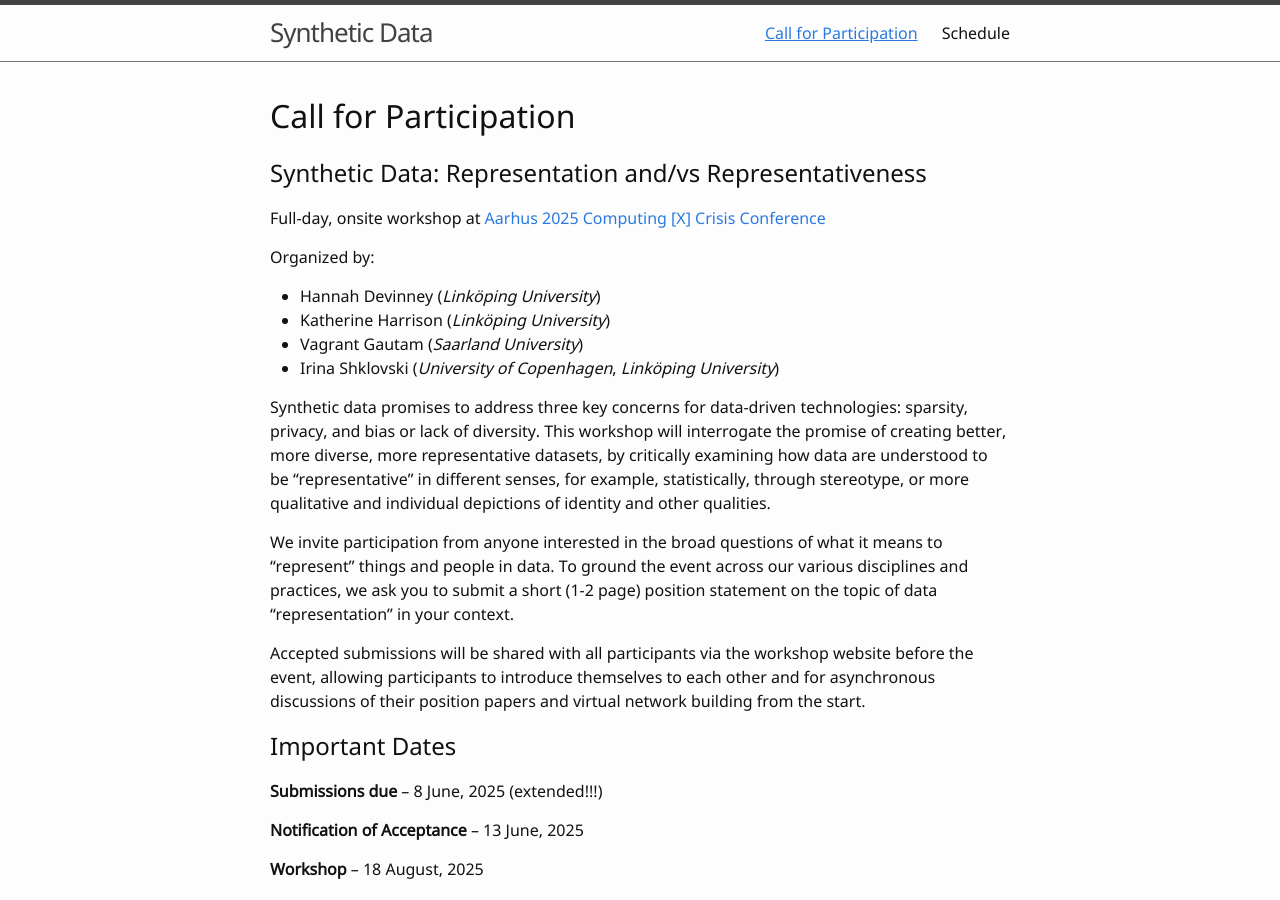
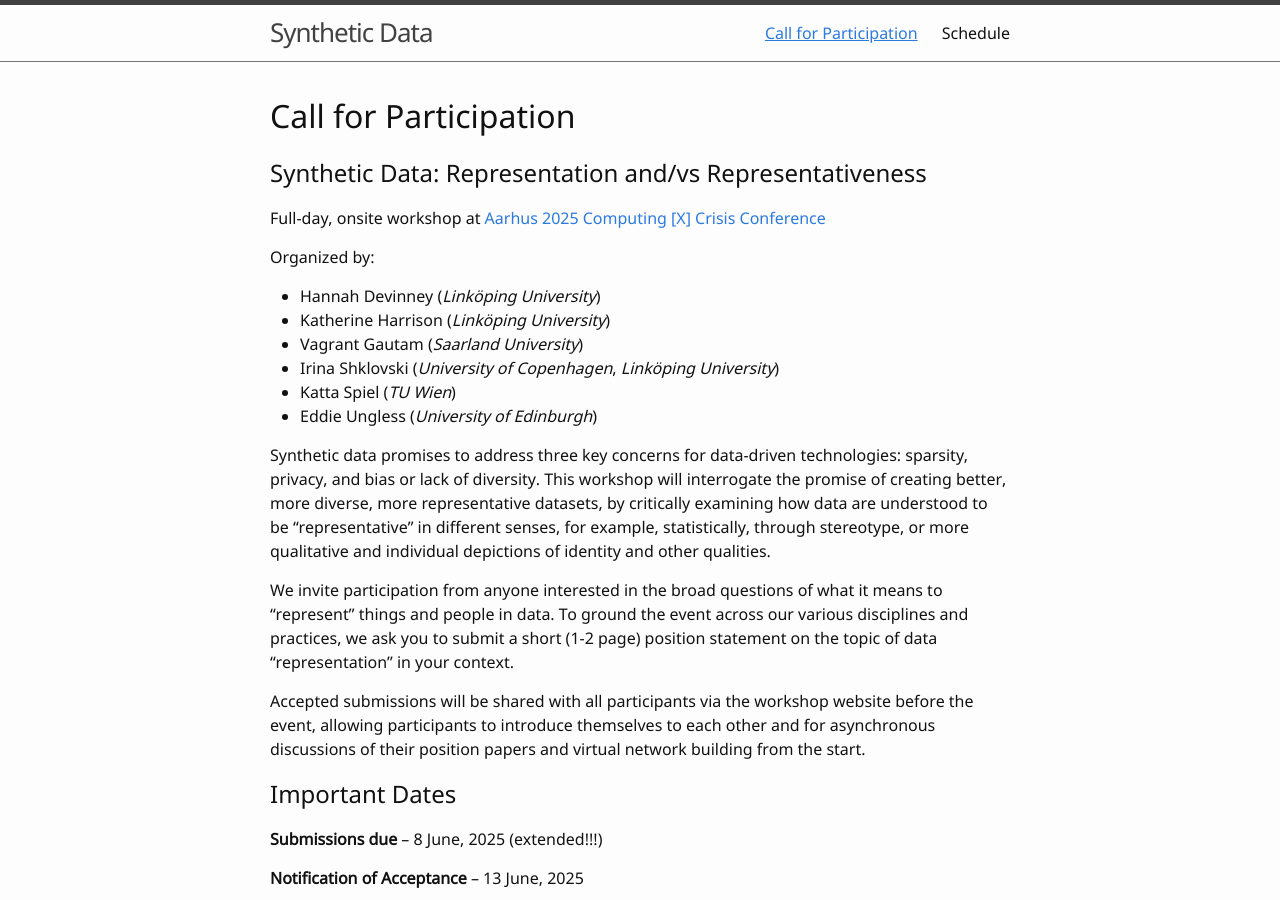
Before and after one commit to synthetic-data-workshop/synthetic-data-workshop.github.io, a Jekyll site: the page built from call-for-participation.md, in a window 1280 px wide and 900 px high. Built offline with Jekyll 4.4.1, drawn with Linux system fonts in a browser that asks for light colours.

Commit message:
add katta and eddie to organizers

```diff
--- a/call-for-participation.md
+++ b/call-for-participation.md
@@ -13,6 +13,8 @@ Organized by:
 - Katherine Harrison (_Linköping University_)
 - Vagrant Gautam (_Saarland University_)
 - Irina Shklovski (_University of Copenhagen_, _Linköping University_)
+- Katta Spiel (_TU Wien_)
+- Eddie Ungless (_University of Edinburgh_)
 
 Synthetic data promises to address three key concerns for data-driven technologies: sparsity, privacy, and bias or lack of diversity.
 This workshop will interrogate the promise of creating better, more diverse, more representative datasets, by critically examining how data are understood to be "representative" in different senses, for example, statistically, through stereotype, or more qualitative and individual depictions of identity and other qualities.
```
